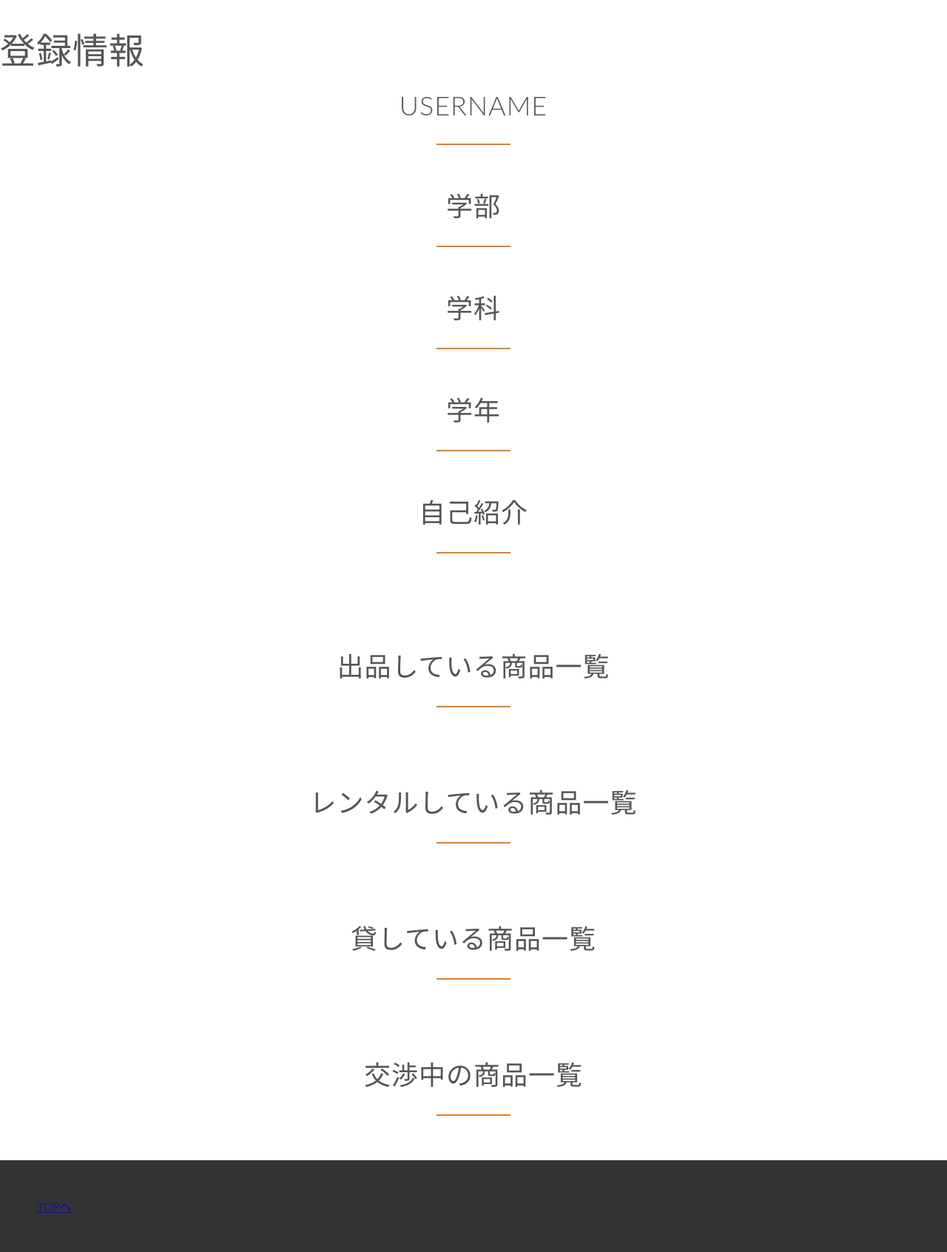
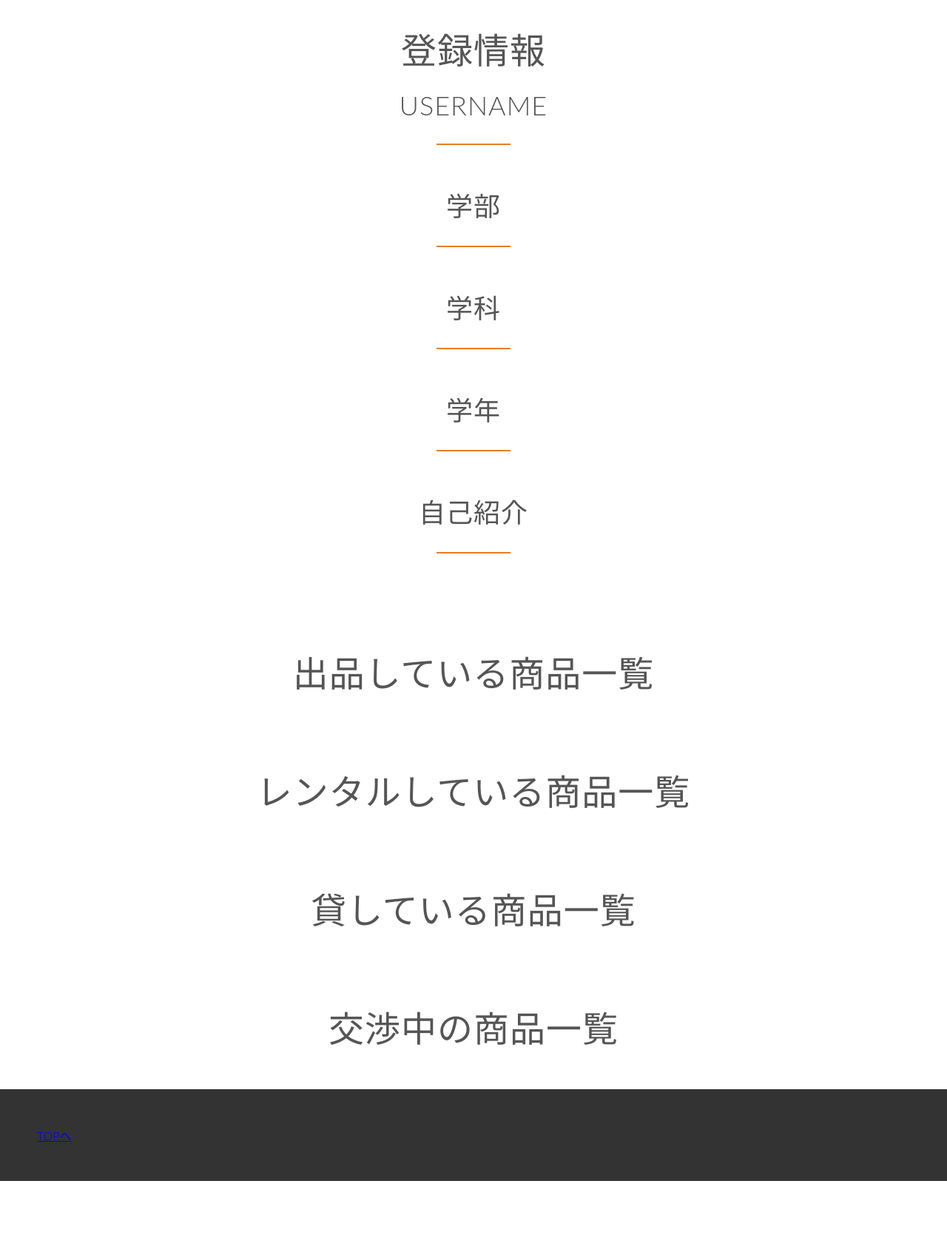
Before and after one commit to WataruKudo0914/web_eng, a Flask app: template templates/mypage.html in a window 1280 px wide. Shown: the whole page at 74% size. After the commit the page ends 1596 px from the top, so only its background shows below. Run offline with Flask 2, Linux system fonts and the light colour scheme; the template is opened without the code that fills it, so the values that code supplies are empty; some libraries are stand-ins or nearby versions.

Commit message:
little change

```diff
--- a/static/mypage.css
+++ b/static/mypage.css
@@ -1,3 +1,7 @@
 h3{
   text-align: center;
 }
+
+h1{
+  text-align: center;
+}
--- a/templates/mypage.html
+++ b/templates/mypage.html
@@ -23,7 +23,7 @@
 
   <section class=posted_goods>
     <div class=various_goods>
-      <h2>出品している商品一覧</h2>
+      <h1>出品している商品一覧</h1>
       {% for good in posted_goods %}
         <div class=one_good>
           <tr>
@@ -43,7 +43,7 @@
 
   <section class=rental_goods>
     <div class=various_goods>
-      <h2>レンタルしている商品一覧</h2>
+      <h1>レンタルしている商品一覧</h1>
       {% for good in rental_goods %}
         <div class=one_good>
           <tr>
@@ -64,7 +64,7 @@
 
   <section class=lend_goods>
     <div class=various_goods>
-      <h2>貸している商品一覧</h2>
+      <h1>貸している商品一覧</h1>
       {% for good in lend_goods %}
       <div class=one_good>
         <tr>
@@ -84,7 +84,7 @@
 
   <section class=negotiated_goods>
     <div class=various_goods>
-    <h2>交渉中の商品一覧</h2>
+    <h1>交渉中の商品一覧</h1>
   </section>
 {% endblock %}
 
```
